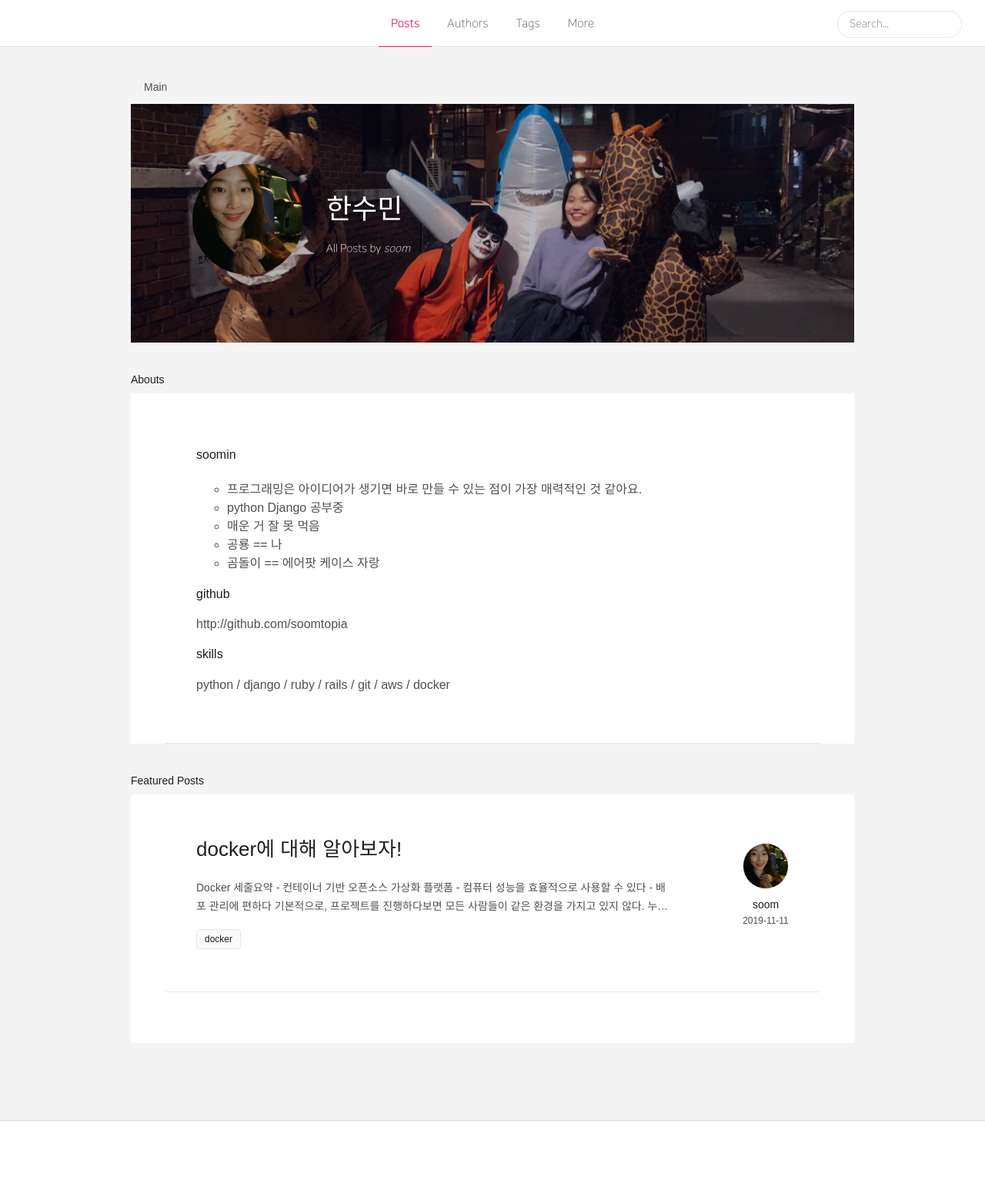
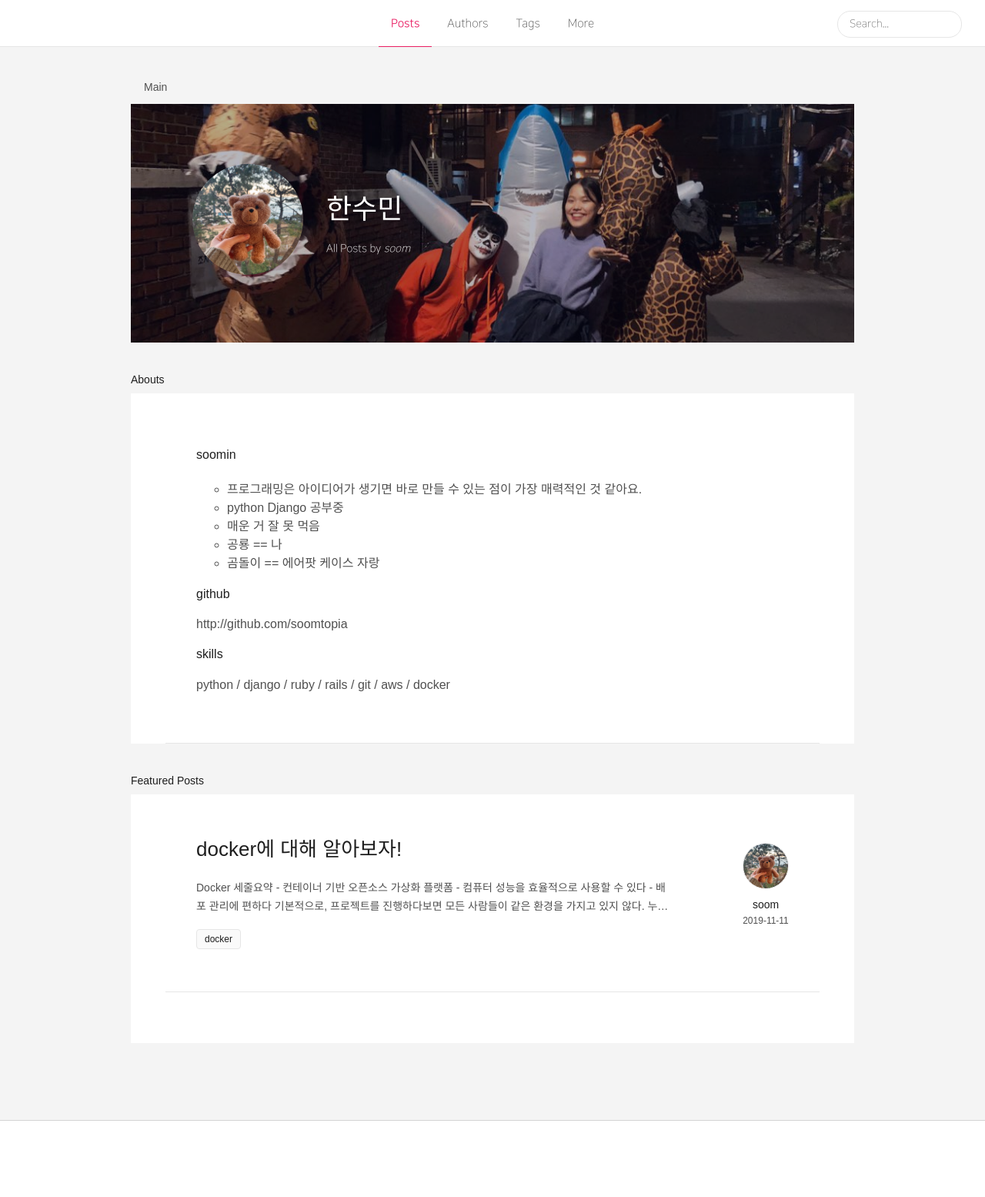
Before and after one commit to prography-tech/prography-tech.github.io, a Jekyll site: the page built from _authors/soom.md, in a window 1280 px wide. Shown: the whole page at 77% size. Built offline with Jekyll 4.4.1, drawn with Linux system fonts in a browser that asks for light colours.

Commit message:
update blog

```diff
--- a/_authors/soom.md
+++ b/_authors/soom.md
@@ -1,7 +1,7 @@
 ---
 name: soom
 title: 한수민
-image: /assets/images/author/soomin/profile2.jpg
+image: /assets/images/author/soomin/profile.jpg
 intro: django developer
 cover: /assets/images/author/soomin/background.jpg
 ---
```
Also changed, not shown: assets/images/author/soomin/2.jpg (deleted), assets/images/author/soomin/profile2.jpg (deleted).
